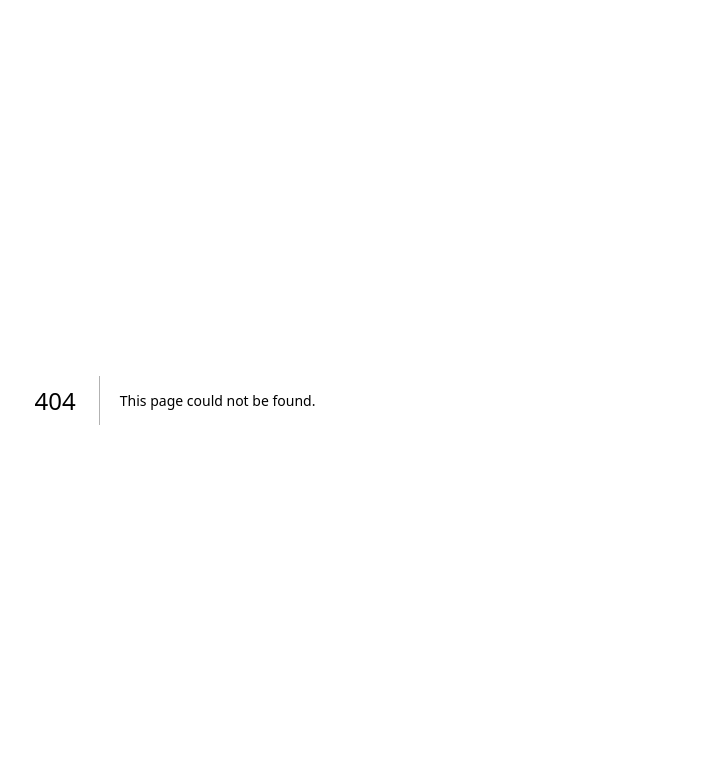
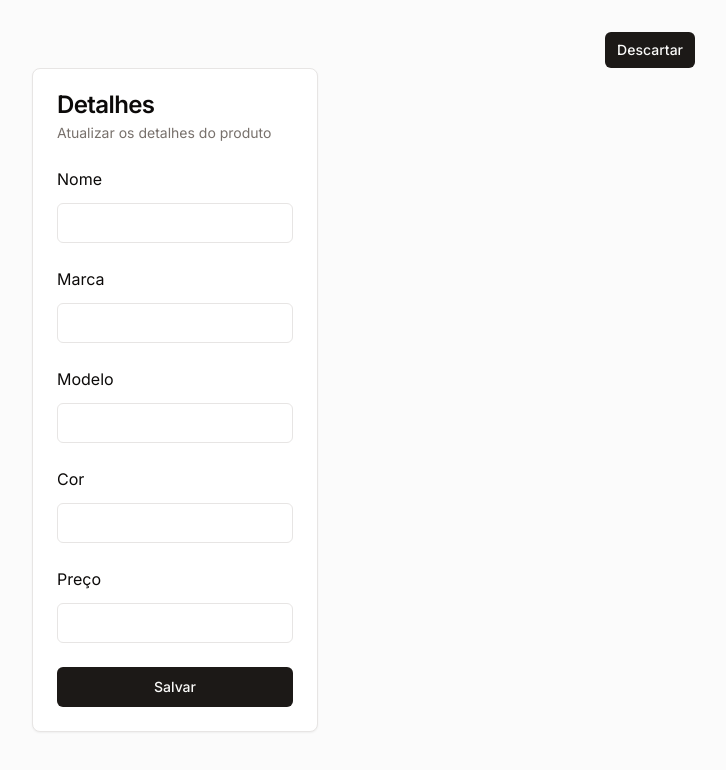
Before and after one commit to gialencar/desafio-lexart, a Next.js app in the folder client/: page /product/1 in a window 1280 px wide. Before the commit this address had no page. Shown: the top 770 px of the page, without its empty margins (465-1191 px from the left). Built offline with nearby package versions, Linux system fonts and the light colour scheme; no server answers.

Commit message:
feat: Add product edit page

```diff
--- a/client/src/app/dashboard/page.tsx
+++ b/client/src/app/dashboard/page.tsx
@@ -9,11 +9,12 @@ import {
   TableHeader,
   TableRow,
 } from "@/components/ui/table";
+import { useRouter } from "next/navigation";
 import { ChangeEvent, useEffect, useState } from "react";
 
 const NEXT_PUBLIC_API_URL = process.env.NEXT_PUBLIC_API_URL;
 
-type Product = {
+export type Product = {
   id: number;
   name: string;
   brand: string;
@@ -25,6 +26,7 @@ type Product = {
 export default function Page() {
   const [products, setProducts] = useState<Product[]>([]);
   const [search, setSearch] = useState<string>("");
+  const router = useRouter();
 
   useEffect(() => {
     fetchData();
@@ -39,12 +41,10 @@ export default function Page() {
           Authorization: `Bearer ${localStorage.getItem("token")}`,
         },
       });
-      // console.log(await response.json());
       if (response.ok) {
         const data = await response.json();
         setProducts(data);
       }
-      // Process the data as needed
     } catch (error) {
       console.error("Error fetching data:", error);
     }
@@ -95,6 +95,26 @@ export default function Page() {
                         currency: "BRL",
                       }).format(product.price)}
                     </TableCell>
+                    <TableCell className="flex items-center gap-2">
+                      <Button
+                        variant={"secondary"}
+                        className="my-2"
+                        onClick={() => {
+                          console.log(product.id);
+                          router.push(`/product/${product.id}`);
+                        }}
+                      >
+                        Editar
+                      </Button>
+                      <Button
+                        variant={"destructive"}
+                        onClick={() => {
+                          console.log(product.id);
+                        }}
+                      >
+                        Excluir
+                      </Button>
+                    </TableCell>
                   </TableRow>
                 ))}
             </TableBody>
--- /dev/null
+++ b/client/src/app/product/[slug]/page.tsx
@@ -0,0 +1,171 @@
+"use client";
+
+import { Product } from "@/app/dashboard/page";
+import { Button } from "@/components/ui/button";
+import {
+  Card,
+  CardContent,
+  CardDescription,
+  CardHeader,
+  CardTitle,
+} from "@/components/ui/card";
+import { Input } from "@/components/ui/input";
+import { Label } from "@radix-ui/react-label";
+import { useRouter } from "next/navigation";
+import { FormEvent, useEffect, useState } from "react";
+
+export default function Page({ params }: { params: { slug: string } }) {
+  const NEXT_PUBLIC_API_URL = process.env.NEXT_PUBLIC_API_URL;
+  const [product, setProduct] = useState<Product>({} as Product);
+  const router = useRouter();
+
+  useEffect(() => {
+    fetchData();
+  });
+
+  const fetchData = async () => {
+    try {
+      const response = await fetch(
+        `${NEXT_PUBLIC_API_URL}/products/${params.slug}`,
+        {
+          method: "GET",
+          headers: {
+            "Content-Type": "application/json",
+            Authorization: `Bearer ${localStorage.getItem("token")}`,
+          },
+        },
+      );
+      if (response.ok) {
+        const data = await response.json();
+        setProduct(data);
+      }
+    } catch (error) {
+      console.error("Error fetching data:", error);
+    }
+  };
+
+  const handleSave = async (e: FormEvent) => {
+    e.preventDefault();
+
+    const form = e.target as HTMLFormElement;
+
+    console.log(form);
+
+    const updatedProduct = {
+      name: (form.elements.namedItem("name") as HTMLInputElement).value,
+      brand: (form.elements.namedItem("brand") as HTMLInputElement).value,
+      model: (form.elements.namedItem("model") as HTMLInputElement).value,
+      color: (form.elements.namedItem("color") as HTMLInputElement).value,
+      price: (form.elements.namedItem("price") as HTMLInputElement)
+        .valueAsNumber,
+    };
+
+    try {
+      const response = await fetch(
+        `${NEXT_PUBLIC_API_URL}/products/${params.slug}`,
+        {
+          method: "PUT",
+          headers: {
+            "Content-Type": "application/json",
+            Authorization: `Bearer ${localStorage.getItem("token")}`,
+          },
+          body: JSON.stringify(updatedProduct),
+        },
+      );
+      if (response.ok) {
+        alert("Produto atualizado com sucesso!");
+      }
+    } catch (error) {
+      console.error("Error fetching data:", error);
+    }
+  };
+
+  return (
+    <div className="flex min-h-screen w-full flex-col bg-muted/40 px-24 py-8">
+      <header className="sticky top-0 z-30 flex h-14 items-center gap-4 border-b bg-background px-4 sm:static sm:h-auto sm:border-0 sm:bg-transparent sm:px-6">
+        <div className="flex items-center gap-4">
+          <Button size="icon" variant="outline" className="sm:hidden">
+            <div className="size-5" />
+            <span className="sr-only">Toggle Menu</span>
+          </Button>
+          <h1 className="flex-1 shrink-0 whitespace-nowrap text-xl font-semibold tracking-tight sm:grow-0">
+            {product.name}
+          </h1>
+        </div>
+        <div className="hidden items-center gap-2 md:ml-auto md:flex">
+          <Button variant="default" size="sm" onClick={router.back}>
+            Descartar
+          </Button>
+        </div>
+      </header>
+      <main className="grid flex-1 items-start gap-4 p-4 sm:px-6 sm:py-0 md:gap-8">
+        <div className="mx-auto grid max-w-[59rem] flex-1 auto-rows-max gap-4">
+          <Card>
+            <CardHeader>
+              <CardTitle>Detalhes</CardTitle>
+              <CardDescription>
+                Atualizar os detalhes do produto
+              </CardDescription>
+            </CardHeader>
+            <CardContent>
+              <form className="grid gap-6" onSubmit={handleSave}>
+                <div className="grid gap-3">
+                  <Label htmlFor="name">Nome</Label>
+                  <Input
+                    id="name"
+                    type="text"
+                    className="w-full"
+                    defaultValue={product.name}
+                  />
+                </div>
+
+                <div className="grid gap-3">
+                  <Label htmlFor="brand">Marca</Label>
+                  <Input
+                    id="brand"
+                    type="text"
+                    className="w-full"
+                    defaultValue={product.brand}
+                  />
+                </div>
+
+                <div className="grid gap-3">
+                  <Label htmlFor="model">Modelo</Label>
+                  <Input
+                    id="model"
+                    type="text"
+                    className="w-full"
+                    defaultValue={product.model}
+                  />
+                </div>
+
+                <div className="grid gap-3">
+                  <Label htmlFor="color">Cor</Label>
+                  <Input
+                    id="color"
+                    type="text"
+                    className="w-full"
+                    defaultValue={product.color}
+                  />
+                </div>
+
+                <div className="grid gap-3">
+                  <Label htmlFor="price">Preço</Label>
+                  <Input
+                    id="price"
+                    type="number"
+                    defaultValue={product.price}
+                  />
+                </div>
+
+                <div className="grid gap-3">
+                  <Button type="submit">Salvar</Button>
+                </div>
+              </form>
+            </CardContent>
+          </Card>
+        </div>
+      </main>
+    </div>
+  );
+}
```
Also changed, not shown: 1 other file (tests, documents, lock files or other folders).
